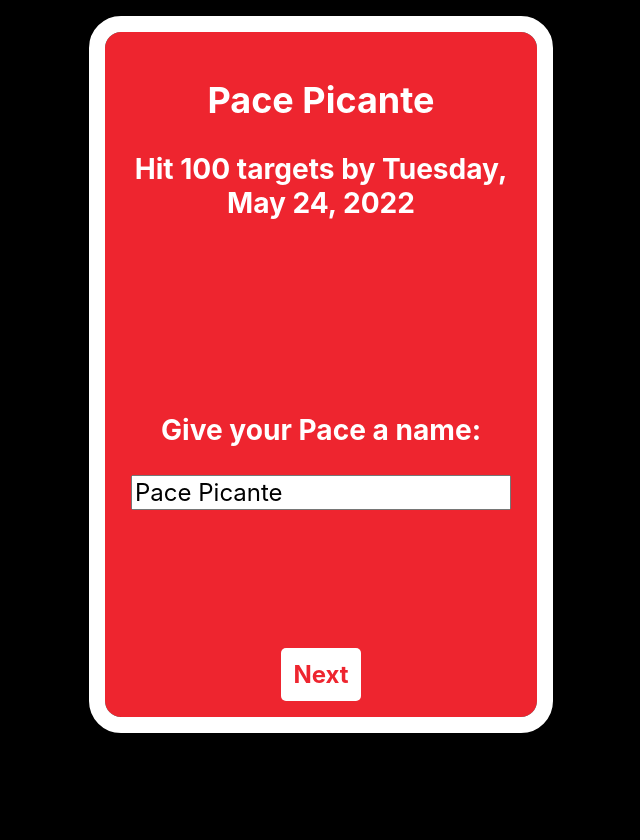
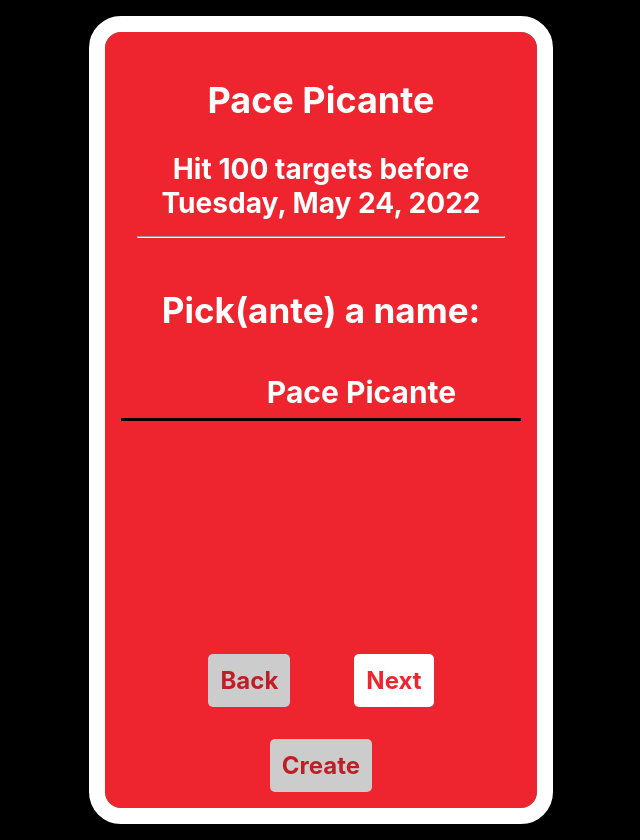
Before and after one commit to BlakeIngle/dang-pace, a React (Create React App) app: page /new in a window 1280 px wide. Shown: the whole page, without its empty margins (319-959 px from the left). Before the commit the page ends 800 px from the top, so only its background shows below. Built offline with nearby package versions, Linux system fonts and the light colour scheme.

Commit message:
wizard looks good and flows correctly

```diff
--- a/src/components/calendar/Calendar.css
+++ b/src/components/calendar/Calendar.css
@@ -13,6 +13,9 @@
   margin: auto;
   margin: 0.25rem auto;
   color: white;
+}
+.navigation :not(button, button *) {
+  font-weight: bold;
 }
 .navigation button:not(.dark) {
   cursor: pointer;
--- a/src/components/calendar/Calendar.js
+++ b/src/components/calendar/Calendar.js
@@ -1,11 +1,12 @@
-import React, { createContext, useEffect, useState } from 'react'
+import React, { createContext, useContext, useEffect, useState } from 'react'
 import './Calendar.css';
 import { FontAwesomeIcon } from '@fortawesome/react-fontawesome';
 import { faChevronRight, faChevronLeft } from '@fortawesome/free-solid-svg-icons';
 
 var Context = createContext(null);
 
-export default function Calendar() {
+export default function Calendar({ onDaySelected }) {
+
     var [date, setDate] = useState(new Date());
     const today = new Date();
     var [visibleMonth, setVisibleMonth] = useState([]); // empty []
@@ -76,6 +77,9 @@
 
     useEffect(() => {
         generateMonth();
+        if (onDaySelected) {
+            onDaySelected(date);
+        }
     }, [date]);
 
     const isNavBackDisabled =
@@ -100,10 +104,14 @@
                         <FontAwesomeIcon icon={faChevronLeft} />
                     </button>
                     <div>
-                        {date.toLocaleDateString("en-GB", {
-                            year: "numeric",
-                            month: "long"
-                        })}
+
+                        <span style={{ fontSize: '1.2em' }}>
+                            {date.toLocaleDateString(undefined, { month: "long" })}
+                        </span>
+                        <br />
+                        <span style={{ fontSize: '0.8em' }}>
+                            {date.getFullYear()}
+                        </span>
                     </div>
                     <button
                         onClick={() => {
@@ -136,7 +144,7 @@
 }
 
 function Day({ date }) {
-    var { selectedDate, setSelectedDate, today } = React.useContext(Context);
+    var { selectedDate, setSelectedDate, today } = useContext(Context);
 
     function onDayClicked() {
         if (!active && !isInPast) {
--- a/src/components/paceMaker/PaceMaker.css
+++ b/src/components/paceMaker/PaceMaker.css
@@ -12,11 +12,68 @@
   outline: solid white 1rem;
 }
 
-.pace-maker-root .targets button {
-  width: 2em;
+.pace-maker-root > h3,
+.pace-maker-root hr {
+  margin: 1rem;
 }
 
 .pace-maker-root button {
   color: var(--dang-red);
   background-color: white;
 }
+
+.pace-maker-root .step-buttons {
+  display: flex;
+  justify-content: center;
+  gap: 4rem;
+  margin-bottom: 2rem;
+}
+
+.pace-maker-root .pace-name-form {
+  font-size: 1.25em;
+}
+
+.pace-maker-root .pace-name-form input {
+  text-align: center;
+  border: none;
+  outline: none;
+  padding: 8px 0;
+
+  font-weight: bold;
+  color: white;
+  background-color: transparent;
+  border-bottom: solid black 3px;
+}
+
+.pace-maker-root .pace-name-form input::selection {
+  background-color: white;
+  color: var(--dang-red);
+}
+
+.pace-maker-root .pace-targets-form h3 {
+  font-size: 1.5em;
+}
+
+.pace-maker-root .pace-targets-form button {
+  width: 2em;
+  transform: translateY(-0.75rem);
+}
+
+.pace-maker-root .pace-targets-form input {
+  width: 10rem;
+  border: none;
+  outline: none;
+  background-color: transparent;
+  color: inherit;
+  font-weight: bold;
+  font-size: 4rem;
+  padding: 0 1rem;
+  text-align: center;
+}
+
+.pace-maker-root .pace-targets-form input::-webkit-inner-spin-button,
+.pace-maker-root .pace-targets-form input::-webkit-outer-spin-button {
+  -webkit-appearance: none;
+  display: none;
+  margin: 0;
+}
--- a/src/components/paceMaker/PaceMaker.js
+++ b/src/components/paceMaker/PaceMaker.js
@@ -12,13 +12,8 @@
         date: new Date(),
         targets: 100
     });
+    const maxSteps = 3;
     const [stepNumber, setStepNumber] = useState(0)
-
-    // walk through making a pace target
-    // pick a name
-    // pick a date
-    // set number of targets
-    // done!
 
     function setName(newName) {
         setPace({
@@ -44,37 +39,58 @@
         });
     }
 
-    function nextStep() {
-        setStepNumber(stepNumber + 1);
+    const canGoForward = stepNumber < maxSteps - 1;
+    const canGoBack = stepNumber > 0;
+
+    function stepForward() {
+        if (canGoForward) {
+            setStepNumber(stepNumber + 1);
+        }
+    }
+
+    function stepBack() {
+        if (canGoBack) {
+            setStepNumber(stepNumber - 1);
+        }
+    }
+
+    function createPace() {
+        if (pace.name && pace.targets > 0) {
+            // create pace
+            console.log("making pace")
+            // take the data
+            //      set up some default obj to start
+            //      nav to stats page
+        } else {
+            // something is not right
+        }
     }
 
     const nameForm = (
         <PaceNameForm
             name={pace.name}
             setName={setName}
-            onSubmit={nextStep} />
-    )
+            onSubmit={stepForward} />
+    );
 
     const dateForm = (
-        <PaceDateSelect
-            date={pace.date}
-            setDate={setDate}
-            onSubmit={nextStep} />
+        <Calendar onDaySelected={date => setDate(date)} />
     );
 
     const targetsForm = (
         <PaceTargetsForm
             targets={pace.targets}
             setTargets={setTargets}
-            onSubmit={nextStep} />
+            onSubmit={stepForward} />
     );
 
     return (
         <div className="pace-maker-root">
-            <h2>{pace.name}</h2>
+            <h2>{pace.name || "Pace Picante"}</h2>
             <h3>Hit {pace.targets}
                 {pace.targets == 1 ? ' target ' : ' targets '}
-                by
+                before
+                <br />
                 {' ' + pace.date.toLocaleDateString(undefined, {
                     weekday: 'long',
                     year: 'numeric',
@@ -82,16 +98,28 @@
                     day: 'numeric'
                 })}
             </h3>
+            <hr />
             <Wizard step={stepNumber}
-                next={nextStep}
+                next={stepForward}
             >
                 {nameForm}
                 {dateForm}
                 {targetsForm}
             </Wizard>
+            <div className="step-buttons">
+                <button onClick={stepBack}
+                    disabled={!canGoBack}>
+                    Back
+                </button>
+                <button onClick={stepForward}
+                    disabled={!canGoForward}>
+                    Next
+                </button>
+            </div>
 
-            <button onClick={() => setStepNumber(stepNumber + 1)}>
-                Next
+            <button onClick={createPace}
+                disabled={canGoForward}>
+                Create
             </button>
         </div>
     )
@@ -109,8 +137,8 @@
     }
 
     return (
-        <form onSubmit={handleFormSubmit}>
-            <h3>Give your Pace a name:</h3>
+        <form className="pace-name-form" onSubmit={handleFormSubmit}>
+            <h3>Pick(ante) a name:</h3>
             <input
                 type="text"
                 value={name}
@@ -118,24 +146,6 @@
                 ref={inputRef}
             />
         </form>
-    )
-}
-
-function PaceDateSelect({ onSubmit, date, setDate }) {
-    return (
-
-        <div>
-            <Calendar />
-            <div>date selected:
-                <span>
-                    {date.toLocaleDateString(undefined, date.toLocaleDateString(undefined, {
-                        year: 'numeric',
-                        month: 'long',
-                        day: 'numeric'
-                    }))}
-                </span>
-            </div>
-        </div>
     )
 }
 
@@ -149,8 +159,9 @@
     }
 
     return (
-        <form className="targets"
+        <form className="pace-targets-form"
             onSubmit={handleFormSubmit}>
+            <h3>How Many Targets?</h3>
             <button type="button"
                 onClick={() => { setTargets(targets - 1) }}
                 disabled={targets < 1}>
--- a/src/components/wizard/Wizard.css
+++ b/src/components/wizard/Wizard.css
@@ -14,8 +14,6 @@
   width: 100%;
   height: 100%;
 
-  display: grid;
-  place-items: center;
   position: absolute;
   top: 0;
   left: calc(100% * var(--order)); /* order is assigned inline */
```
